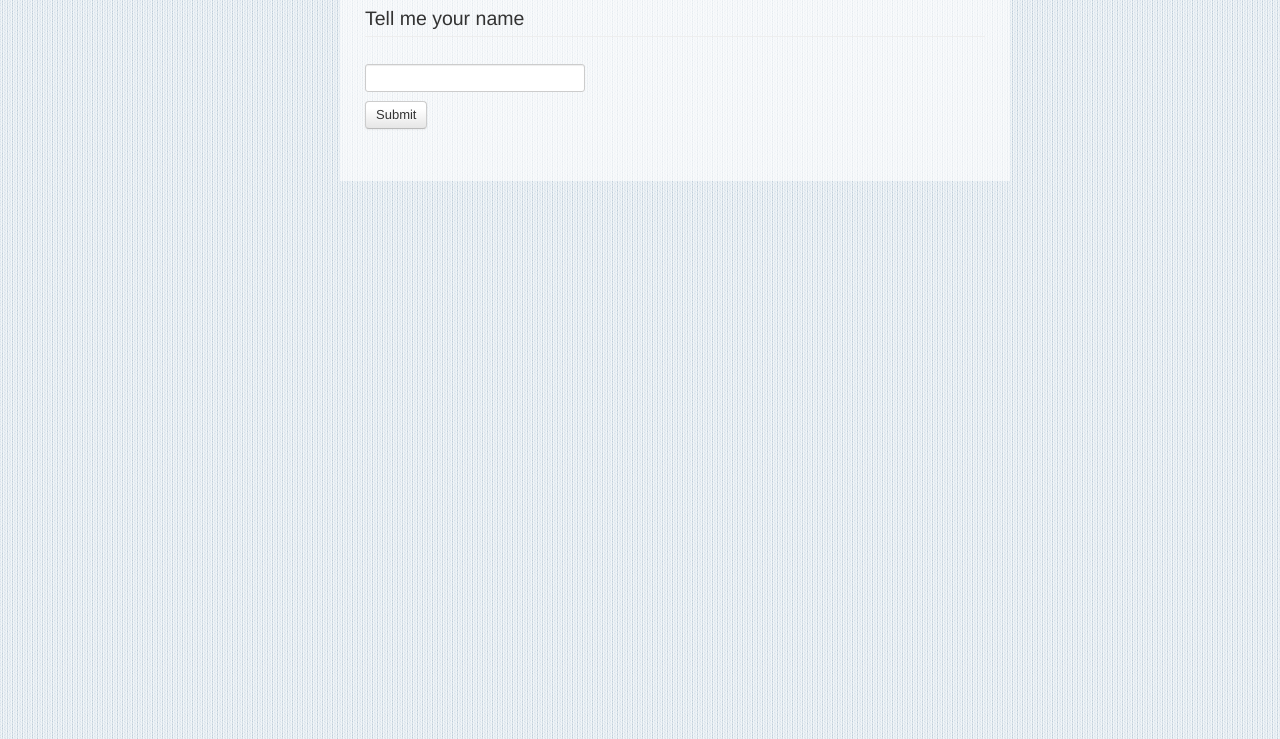
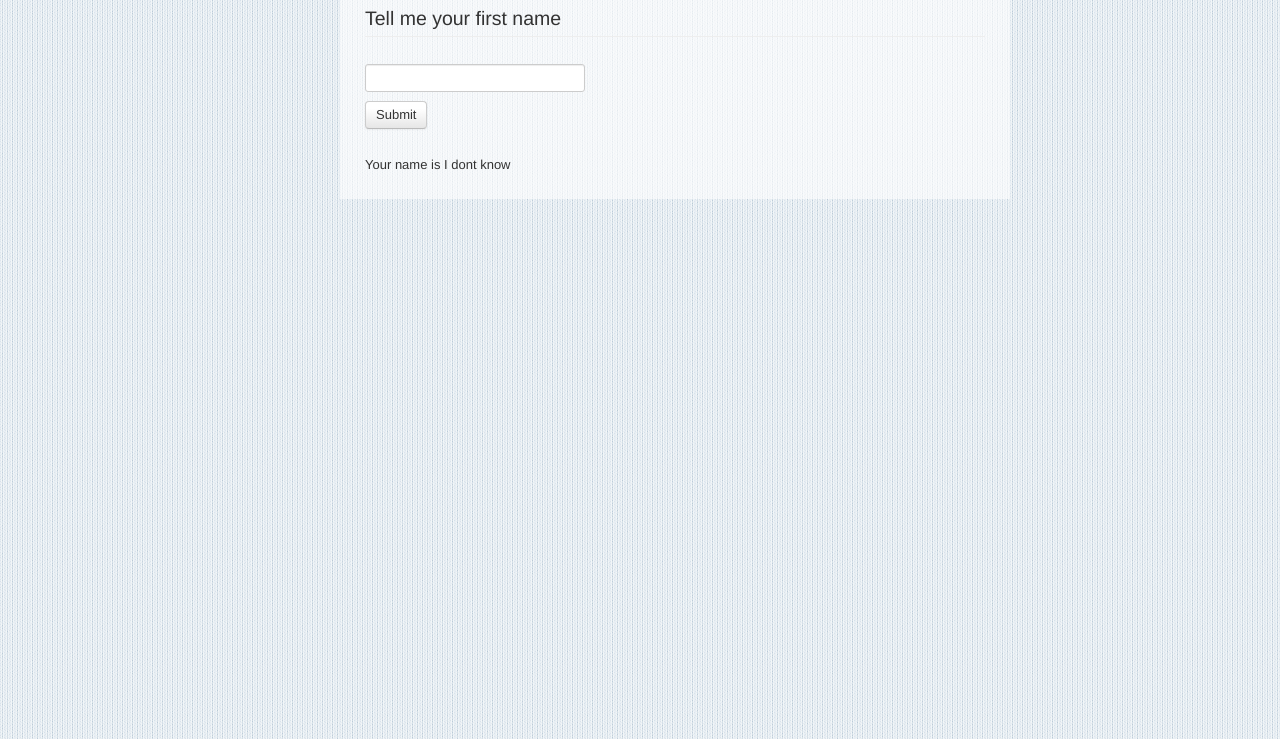
Before and after one commit to twocups/teaching-git, a plain HTML site: page index.html in a window 1280 px wide. Shown: the part 61-800 px from the top of the page. Drawn offline with nearby package versions, Linux system fonts and the light colour scheme.

Commit message:
It now says hello

```diff
--- a/index.html
+++ b/index.html
@@ -20,13 +20,14 @@
 
                 <form action="#">
                     <fieldset>
-                        <legend>Tell me your name</legend>
+                        <legend>Tell me your first name</legend>
                         <div>
                             <input type="text" name="name" />
                         </div>
                         <input type="submit" class="btn primary" />
                     </fieldset>
                 </form>
+                <div>Your name is <span class="name">I dont know</span></div>
             </section>
     	</div>
     </div>
--- a/js/app.js
+++ b/js/app.js
@@ -3,6 +3,7 @@ $(document).ready(function(){
         e.preventDefault();
         e.stopPropagation();
         var name = $("input[name='name']").val();
+        $('span.name').text(name);
         //put a greeting on the page
     });
 });
```
